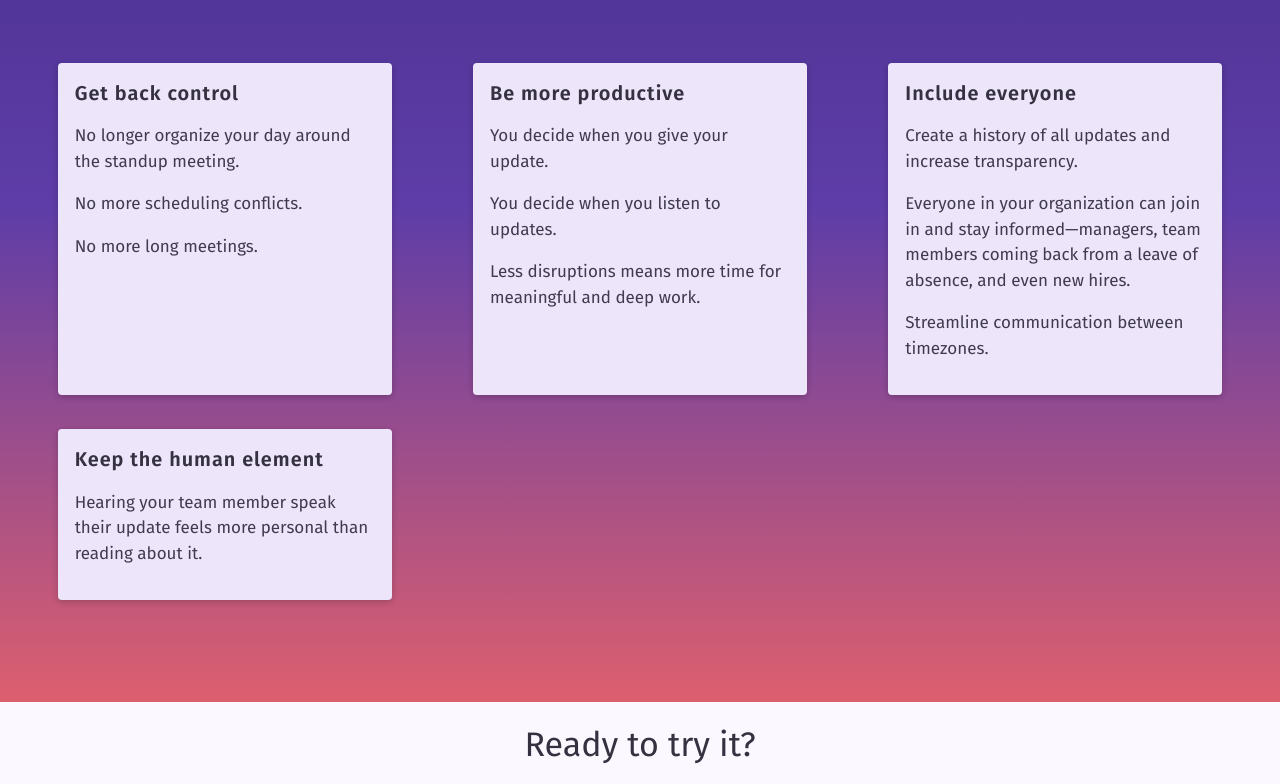
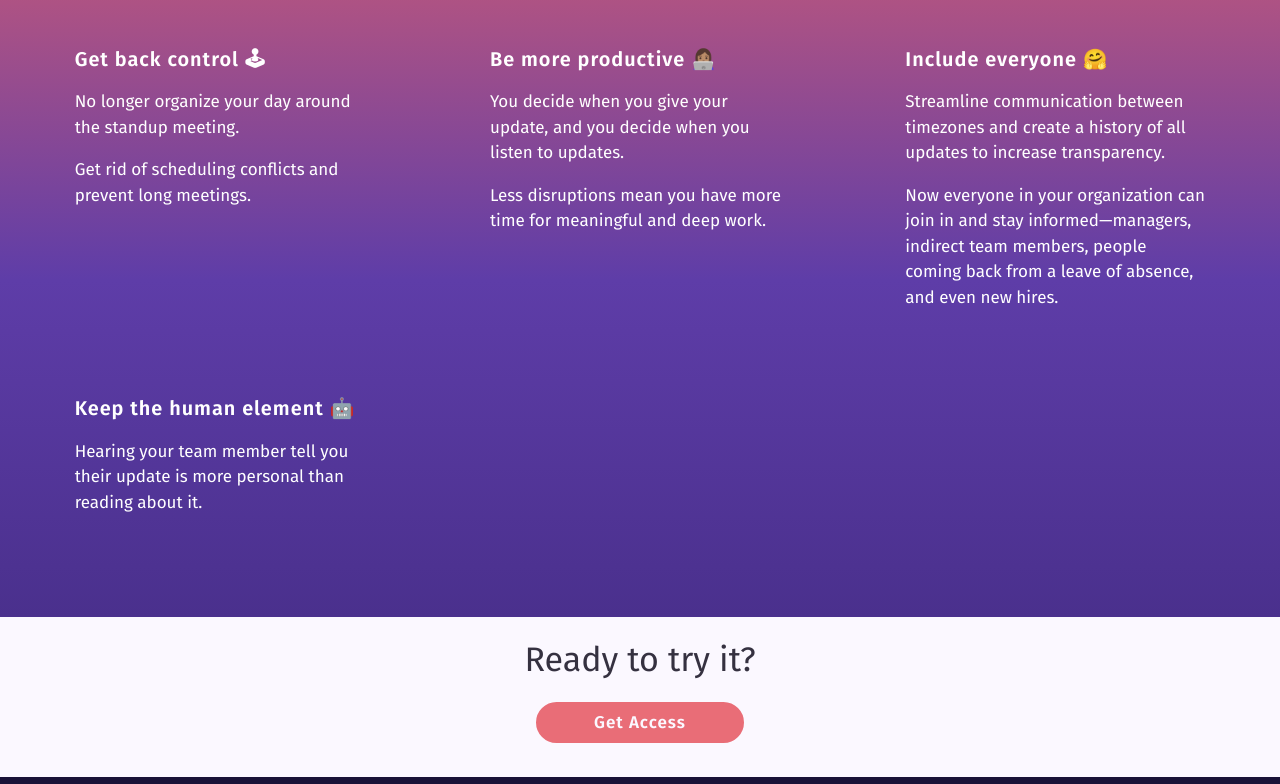
Before and after one commit to upstandfm/website, a website built with Parcel: page src/index.html in a window 1280 px wide. Shown: the part 680-1464 px from the top of the page. Built offline with nearby package versions, Linux system fonts and the light colour scheme.

Commit message:
Tweak text and add emojis!
Also tweak gradient.

```diff
--- a/src/index.css
+++ b/src/index.css
@@ -246,8 +246,8 @@ header nav {
 /* Content */
 
 .content {
-  background: linear-gradient(0deg, #dd5f6e 0%, #5e3da8 57%, #4a308d 100%);
-  padding: 6em 2em;
+  background: linear-gradient(180deg, #dd5f6e 0%, #5e3da8 57%, #4a308d 100%);
+  padding: 4em 2em;
 }
 
 .content-wrapper {
@@ -286,10 +286,12 @@ header nav {
 
 .card {
   width: 300px;
-  background-color: var(--color-lightest-purple);
-  border-radius: 4px;
   padding: 1em;
-  box-shadow: 0px 2px 6px 0px rgba(0, 0, 0, 0.2);
+  color: var(--color-white);
+}
+
+.card p {
+  color: var(--color-white);
 }
 
 @media (max-width: 380px) {
--- a/src/index.html
+++ b/src/index.html
@@ -96,45 +96,60 @@
 
           <div class="cards">
             <div class="card">
-              <h3 class="card-title">Get back control</h3>
+              <h3 class="card-title">
+                Get back control
+                <span role="img" aria-label="joystick"> 🕹</span>
+              </h3>
 
               <p>No longer organize your day around the standup meeting.</p>
-              <p>No more scheduling conflicts.</p>
-              <p>No more long meetings.</p>
+              <p>Get rid of scheduling conflicts and prevent long meetings.</p>
             </div>
 
             <div class="card">
-              <h3 class="card-title">Be more productive</h3>
-
-              <p>You decide when you give your update.</p>
-              <p>You decide when you listen to updates.</p>
+              <h3 class="card-title">
+                Be more productive
+                <span role="img" aria-label="woman technologist"> 👩🏽‍💻</span>
+              </h3>
 
               <p>
-                Less disruptions means more time for meaningful and deep work.
+                You decide when you give your update, and you decide when you
+                listen to updates.
+              </p>
+
+              <p>
+                Less disruptions mean you have more time for meaningful and deep
+                work.
               </p>
             </div>
 
             <div class="card">
-              <h3 class="card-title">Include everyone</h3>
-
-              <p>Create a history of all updates and increase transparency.</p>
+              <h3 class="card-title">
+                Include everyone
+                <span role="img" aria-label="happy face with hugging hands">
+                  🤗</span
+                >
+              </h3>
 
               <p>
-                Everyone in your organization can join in and stay
-                informed&mdash;managers, team members coming back from a leave
-                of absence, and even new hires.
+                Streamline communication between timezones and create a history
+                of all updates to increase transparency.
               </p>
 
-              <p>Streamline communication between timezones.</p>
+              <p>
+                Now everyone in your organization can join in and stay
+                informed&mdash;managers, indirect team members, people coming
+                back from a leave of absence, and even new hires.
+              </p>
             </div>
 
             <div class="card">
               <h3 class="card-title">
                 Keep the human element
+                <span role="img" aria-label="robot face"> 🤖</span>
               </h3>
 
               <p>
-                Hearing your team member speak their update feels more personal
+                Hearing your team member tell you their update is more personal
                 than reading about it.
               </p>
             </div>
```
